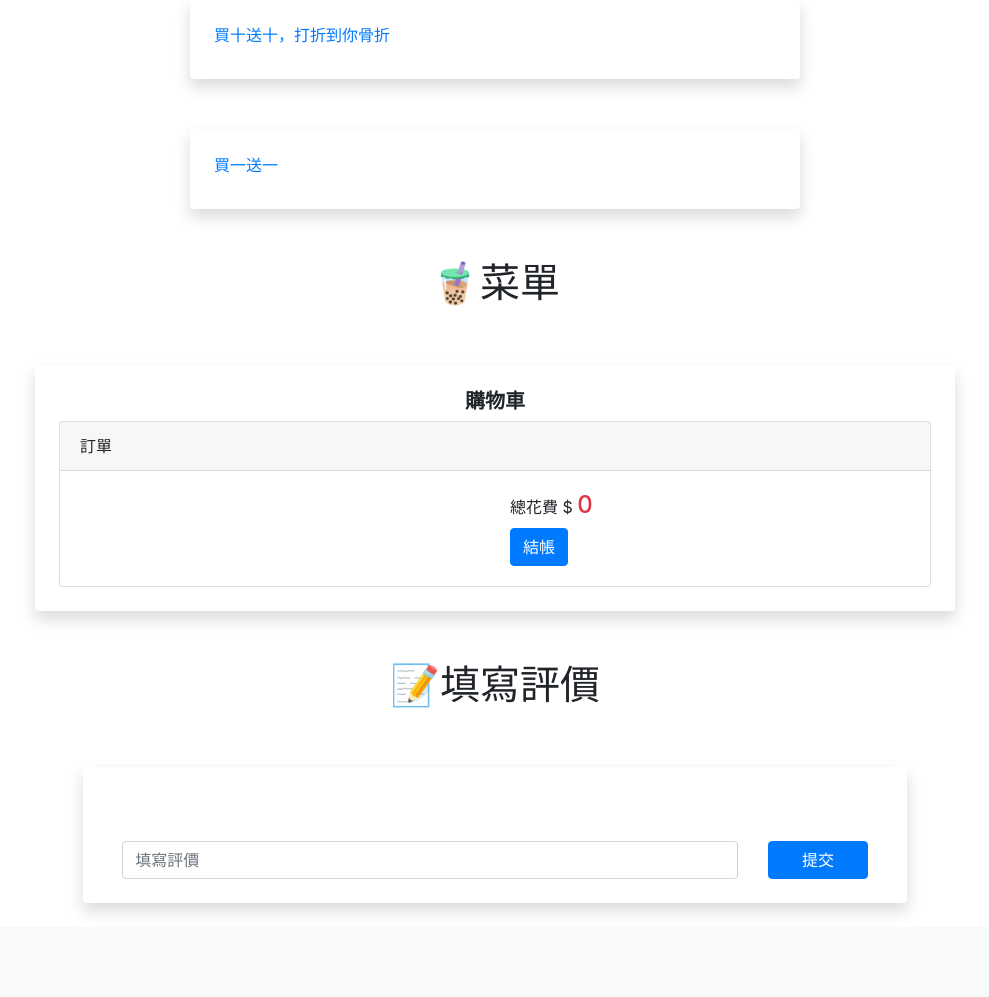
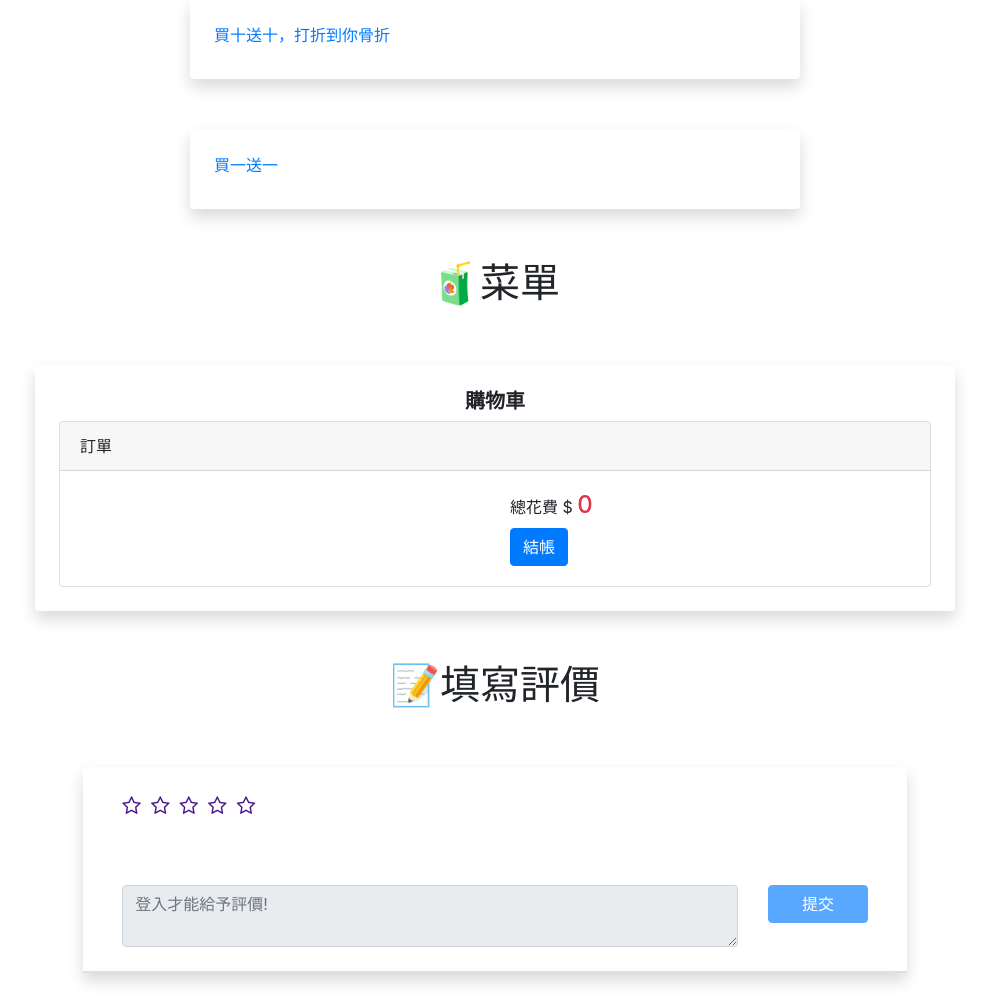
Before and after one commit to mark0613/1102_DBS_BeverageShop, a PHP site: page /shop/index.php in a window 1280 px wide. Shown: the part 801-1798 px from the top of the page, without its empty margins (145-1134 px from the left). Before the commit the page ends 1713 px from the top, so only its background shows below. Run offline with PHP 8.4, Linux system fonts and the light colour scheme; data that the repository does not hold is empty.

Commit message:
update file

```diff
--- a/shop/index.php
+++ b/shop/index.php
@@ -124,7 +124,7 @@ require("../php/User.php");
     <div class="container-fluid">
         <!-- 菜單 -->
         <div class="center top">
-            <h1>🧋菜單</h1>
+            <h1>🧃菜單</h1>
         </div>
         <div class="row top">
             <div class="col-sm-2"></div>
@@ -207,17 +207,35 @@ require("../php/User.php");
                 <div class="card shadow border-0" id="com-show">
                     <div class="card-body p-4">
                         <div class="container-fluid ">
+                            <div class="row">
+                                <div class="col-12">
+                                    <div class="stars">
+                                        <form action="">
+                                            <input class="star star-5" id="star-5-give" type="radio" name="star-give" value="5">
+                                            <label class="star star-5" for="star-5-give"></label>
+                                            <input class="star star-4" id="star-4-give" type="radio" name="star-give" value="4">
+                                            <label class="star star-4" for="star-4-give"></label>
+                                            <input class="star star-3" id="star-3-give" type="radio" name="star-give" value="3">
+                                            <label class="star star-3" for="star-3-give"></label>
+                                            <input class="star star-2" id="star-2-give" type="radio" name="star-give" value="2">
+                                            <label class="star star-2" for="star-2-give"></label>
+                                            <input class="star star-1" id="star-1-give" type="radio" name="star-give" value="1">
+                                            <label class="star star-1" for="star-1-give"></label>
+                                        </form>
+                                    </div>
+                                </div>
+                            </div>
                             <div class="row top">
                                 <div class="col-sm-10">
-                                    <input type="text" id="" name="" class="form-control" placeholder="填寫評價" required>
+                                    <textarea type="text" id="content" name="content" class="form-control" placeholder="填寫評價" required></textarea>
                                 </div>
                                 <div class="col-sm-2">
-                                    <button id="submit" class="btn btn-md btn-primary btn-block"
-                                        type="button">提交</button>
+                                    <button id="comment-submit" class="btn btn-md btn-primary btn-block" type="button" onclick="giveComment()">提交</button>
                                 </div>
                             </div>
                         </div>
                     </div>
+                    <div class="card"></div>
                 </div>
             </div>
             <div class="col-sm-2"></div>
--- a/static/js/shop.js
+++ b/static/js/shop.js
@@ -275,10 +275,11 @@ function showComment() {
         (response, status) => {
             if (status == "success") {
                 if (response["status"] == "success") {
+                    console.log(response["data"]);
                     let scomment = response["data"];
                     scomment.sort(sortdate).reverse()
                     for (let i=0; i<scomment.length && i<10 ; i++){
-                        (($('#com-show')).before(`
+                        $('#com-show').append(`
                             <div class="card shadow border-0">
                                 <div class="card-title p-4">
                                     ${scomment[i]["u_name"]}
@@ -305,9 +306,33 @@ function showComment() {
                                 </div>
                             </div>
                             <br>
-                        `));
+                        `);
                         $(`input[name="star"][id=star-${scomment[i]["stars"]}-${i}]`).prop("checked", true);
                     }
+                }
+            }
+        }
+    )
+}
+
+function giveComment() {
+    let data = {
+        "stars" : $("input[name='star-give']:checked").val(),
+        "content" : $("#content").val(),
+        "m_id" : window.location.href.split("m_id=")[1],
+    }
+    if (data["stars"]===undefined || data["content"]==="") {
+        alert("必須要給予星星跟文字評論喔!");
+        return;
+    }
+    $.post(
+        "../php/giveComment.php",
+        data,
+        (response, status) => {
+            console.log(response);
+            if (status == "success") {
+                if (response["status"] == "success") {
+
                 }
             }
         }
@@ -360,4 +385,10 @@ $(document).ready(function () {
     $(".close-window, .black-cover").on('click', function() {
         closeWindow();
     })
+
+    if (!checkUserLogin()) {
+        $("#content").prop("disabled", true);
+        $("#content").prop("placeholder", "登入才能給予評價!");
+        $("#comment-submit").prop("disabled", true);
+    }
 });
```
Also changed, not shown: php/getComment.php (+17 -18 lines), php/giveComment.php (added, +34 -0 lines).
